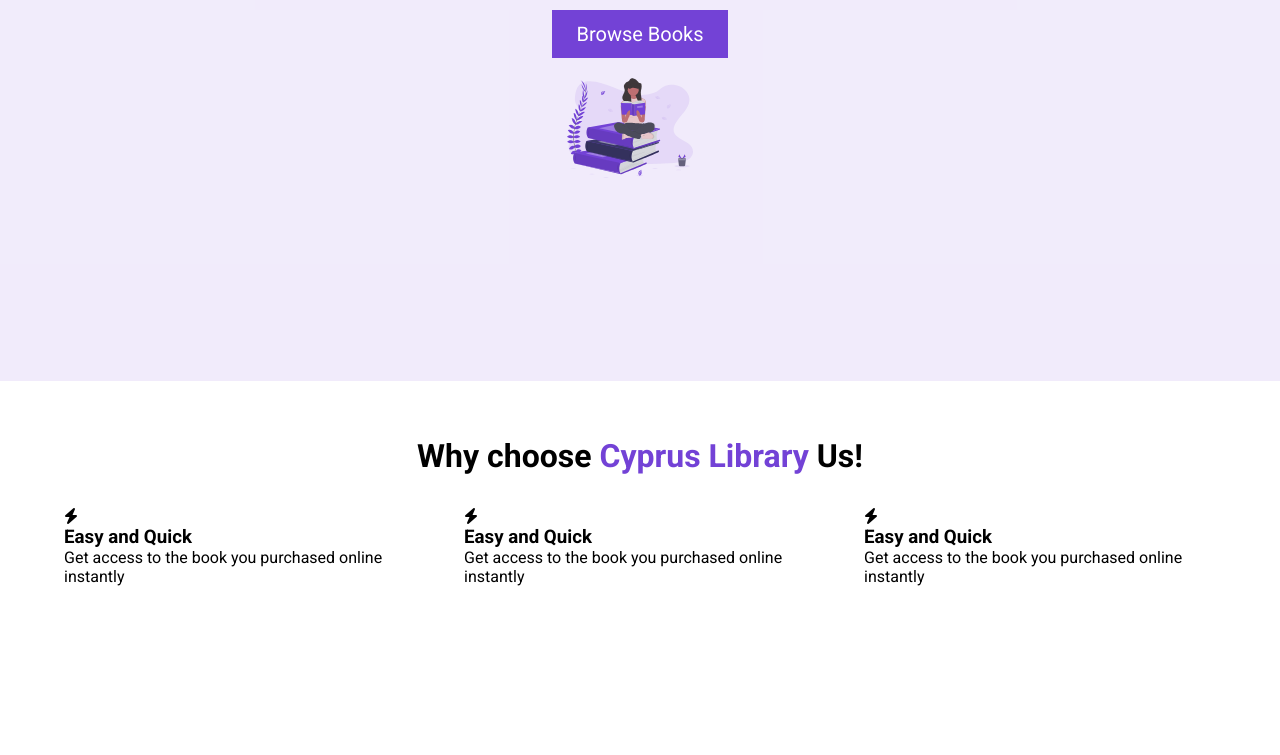
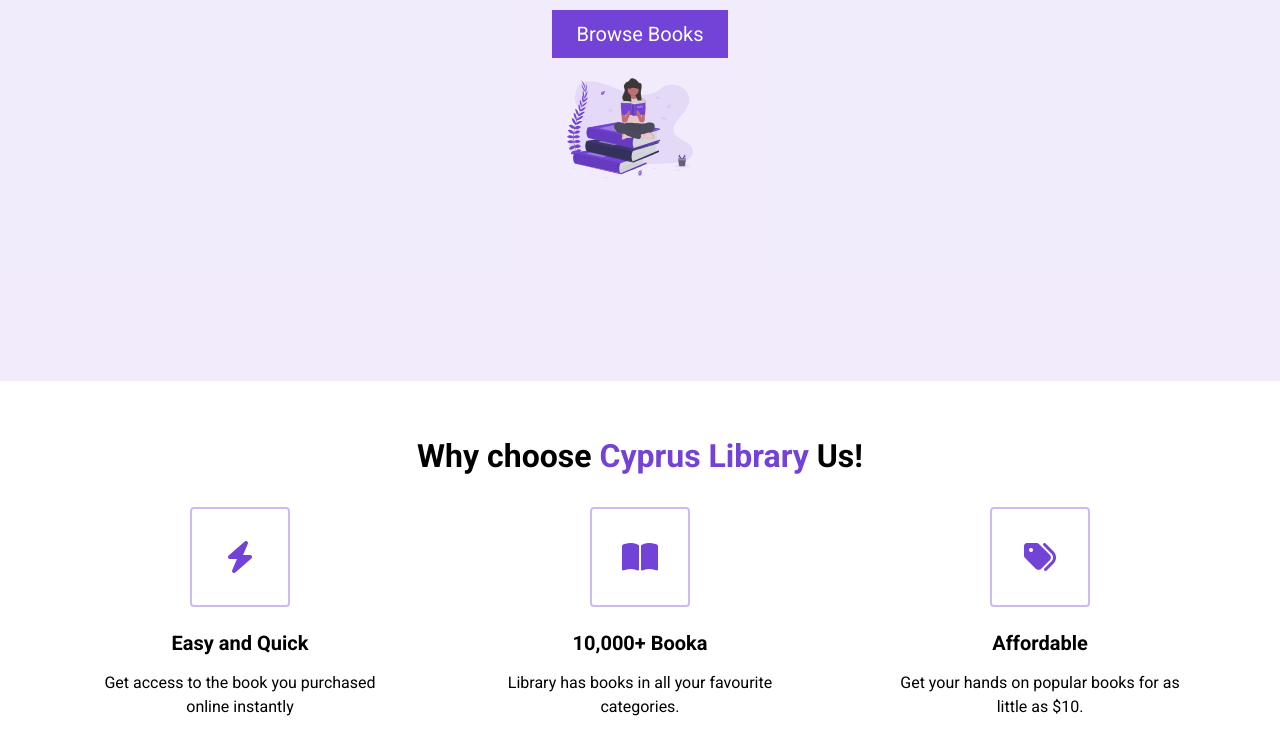
Before and after one commit to suhayblegend/online-book-store, a plain HTML site: page index.html in a window 1280 px wide. Shown: the part 499-1254 px from the top of the page. Before the commit the page ends 1141 px from the top, so only its background shows below. Drawn offline with Linux system fonts and the light colour scheme.

Commit message:
few updates cmoing and some bug fix

```diff
--- a/index.html
+++ b/index.html
@@ -48,38 +48,47 @@
                         <div class="highlight">
                             <div class="highlight__img">
                                 <i class="fas fa-bolt"></i>
+                            </div>
                                 <h3 class="highlight__subtitle">
                                     Easy and Quick
                                 </h3>
                                 <p class="highlight__para">
                                     Get access to the book you purchased online instantly
                                 </p>
-                            </div>
+
                         </div>
 
                         <div class="highlight">
                             <div class="highlight__img">
-                                <i class="fas fa-bolt"></i>
+                                <i class="fas fa-book-open"></i>
+                            </div>
                                 <h3 class="highlight__subtitle">
-                                    Easy and Quick
+                                    10,000+ Booka
                                 </h3>
                                 <p class="highlight__para">
-                                    Get access to the book you purchased online instantly
+                                    Library has books in all your favourite categories.
                                 </p>
-                            </div>
+
                         </div>
 
                         <div class="highlight">
                             <div class="highlight__img">
-                                <i class="fas fa-bolt"></i>
+                                <i class="fas fa-tags"></i>
+                            </div>
                                 <h3 class="highlight__subtitle">
-                                    Easy and Quick
+                                    Affordable
                                 </h3>
                                 <p class="highlight__para">
-                                    Get access to the book you purchased online instantly
+                                    Get your hands on popular books for as little as $10.
                                 </p>
-                            </div>
+
                         </div>
+
+
+
+
+
+
                     </div>
                 </div>
             </div>
--- a/style.css
+++ b/style.css
@@ -19,6 +19,10 @@ img {
  height:  100px;
  max-width: 50vh;
  padding-inline-end: 20px;
+}
+
+p {
+   line-height: 1.5;
 }
 
 .nav__container {
@@ -141,6 +145,26 @@ button:active {
    margin: 0 auto;
 }
 
+#highlights {
+   position: relative; /* Ensure proper positioning for absolute elements */
+   overflow: hidden; /* Hide any overflowing content */
+}
+
+#highlights:before {
+   background: url('wave.svg');
+   content: "";
+   position: absolute;
+   width: 101vw;
+   height: 12vw;
+   top: 1px;
+   left: 0;
+   z-index: 1;
+   background-size: cover;
+   background-repeat: no-repeat;
+   transform: translateY(-100%);
+}
+
+
 .highlight__wrapper {
    display: flex;
 
@@ -149,4 +173,32 @@ button:active {
 .highlight {
    padding: 0 24px;
    width:  calc(100% / 3);
+   display: flex;
+   align-items: center;
+   justify-content: center;
+   flex-direction: column;
 }
+
+.highlight__para {
+   text-align: center;
+   max-width: 280px;
+}
+
+.highlight__img {
+   border: 2px solid #7342d65d;
+   color: #7342d6;
+   width: 100px;
+   height: 100px;
+   display: flex;
+   align-items: center;
+   justify-content: center;
+   border-radius: 4px;
+   font-size: 32px;
+   margin-bottom: 24px;
+
+}
+
+.highlight__subtitle {
+   font-size: 20px;
+   margin-bottom: 16px;
+}
```
